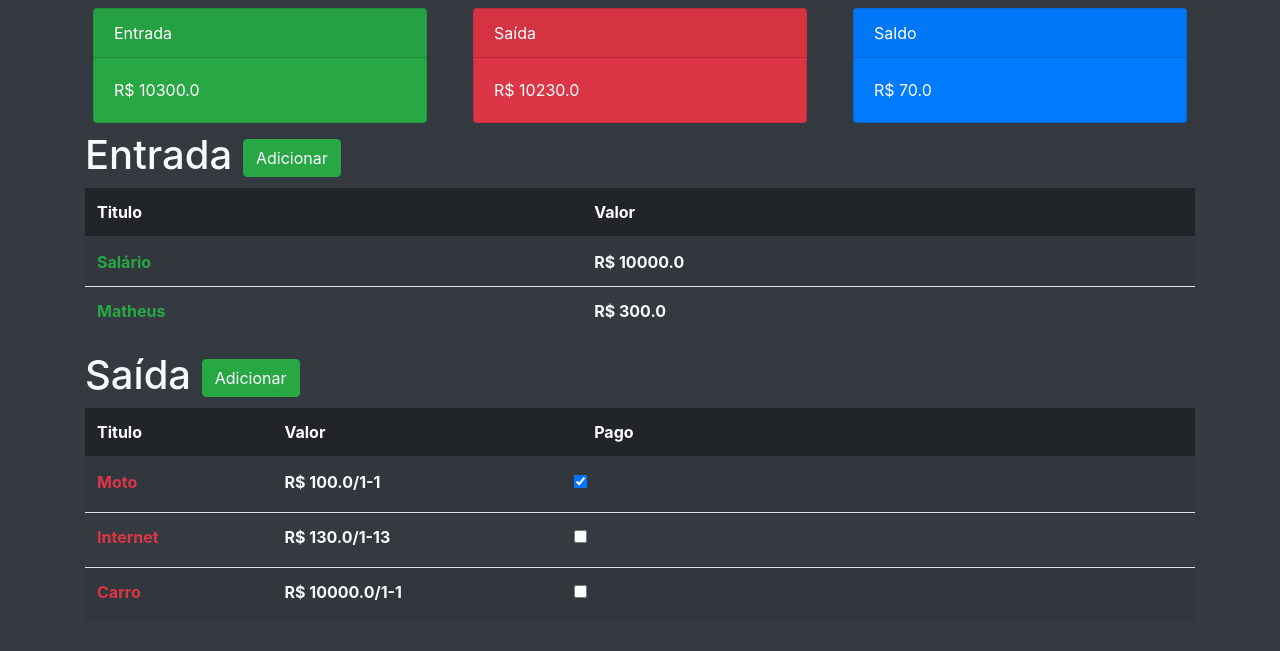
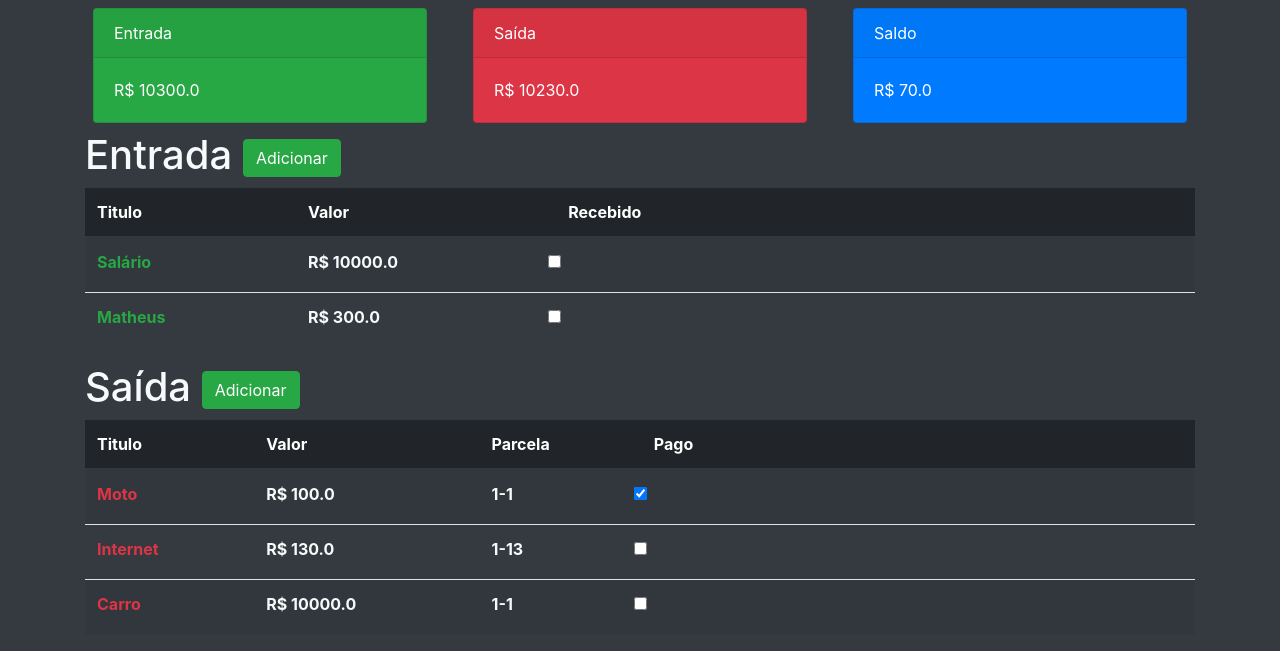
Before and after one commit to DEV-MatheusDiniz/GD-Gerenciamento-de-Dividas, a Django app: page / in a window 1280 px wide. Shown: the part 64-715 px from the top of the page. Run offline with Django 4.2, Linux system fonts and the light colour scheme; data comes from the database, SQL or seed files in the repository; lists and menus that the app fills with data are empty; some libraries are stand-ins or nearby versions.

Commit message:
Incluindo no html a coluna de entrada\recebido na tabela de entradas

```diff
--- a/templates/entrada_saida.html
+++ b/templates/entrada_saida.html
@@ -54,6 +54,7 @@
             <tr>
                 <th scope="col">Titulo</th>
                 <th scope="col">Valor</th>
+                <th scope="col">Recebido</th>
             </tr>
         </thead>
         <tbody>
@@ -66,6 +67,29 @@
                 </th>
                 <th>
                     R$ {{ entrada.valor }}
+                </th>
+                <th>
+                    <form method="post">
+                        {% csrf_token %}
+                        <!-- RECEBIDO -->
+                        <input
+                            type="checkbox"
+                            class="form-check-input"
+                            id="recebido"
+                            name="recebido"
+                            onchange="this.form.submit()"
+                            {% if entrada.recebido %}
+                                checked
+                            {% endif %}
+                        />
+                        <!-- ID -->
+                        <input
+                            type="number"
+                            class="invisible"
+                            value="{{ entrada.id }}"
+                            name="id"
+                        >
+                    </form>
                 </th>
             </tr>
             {% endfor %}
@@ -83,6 +107,7 @@
             <tr>
                 <th scope="col">Titulo</th>
                 <th scope="col">Valor</th>
+                <th scope="col">Parcela</th>
                 <th scope="col">Pago</th>
             </tr>
         </thead>
@@ -95,7 +120,10 @@
                     </a>
                 </th>
                 <th>
-                    R$ {{ saida.valor_parcela }}/{{ saida.parcela }}-{{ saida.qtd_parcela }}
+                    R$ {{ saida.valor_parcela }}
+                </th>
+                <th>
+                    {{ saida.parcela }}-{{ saida.qtd_parcela }}
                 </th>
                 <th>
                     <form method="post">
```
